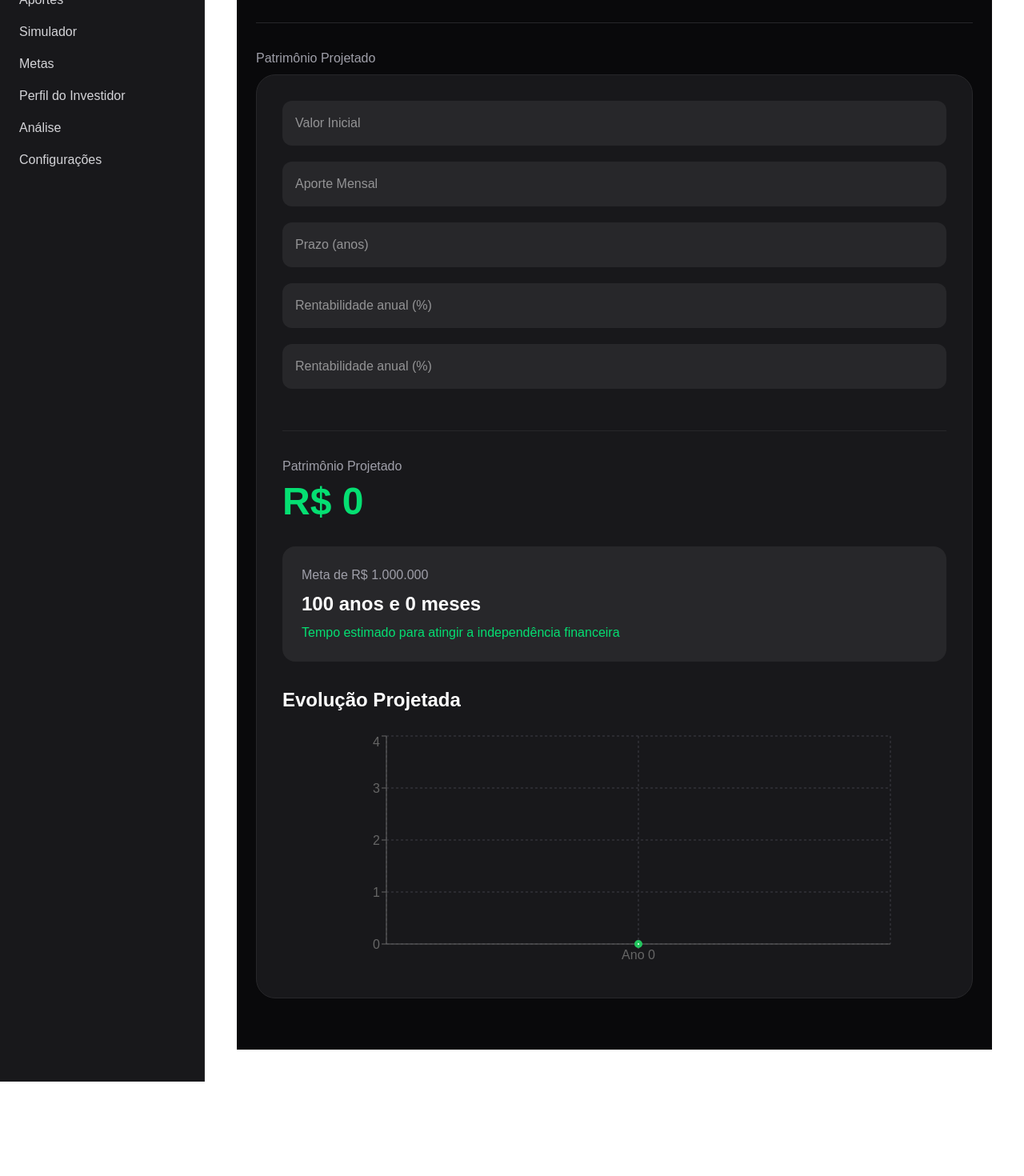
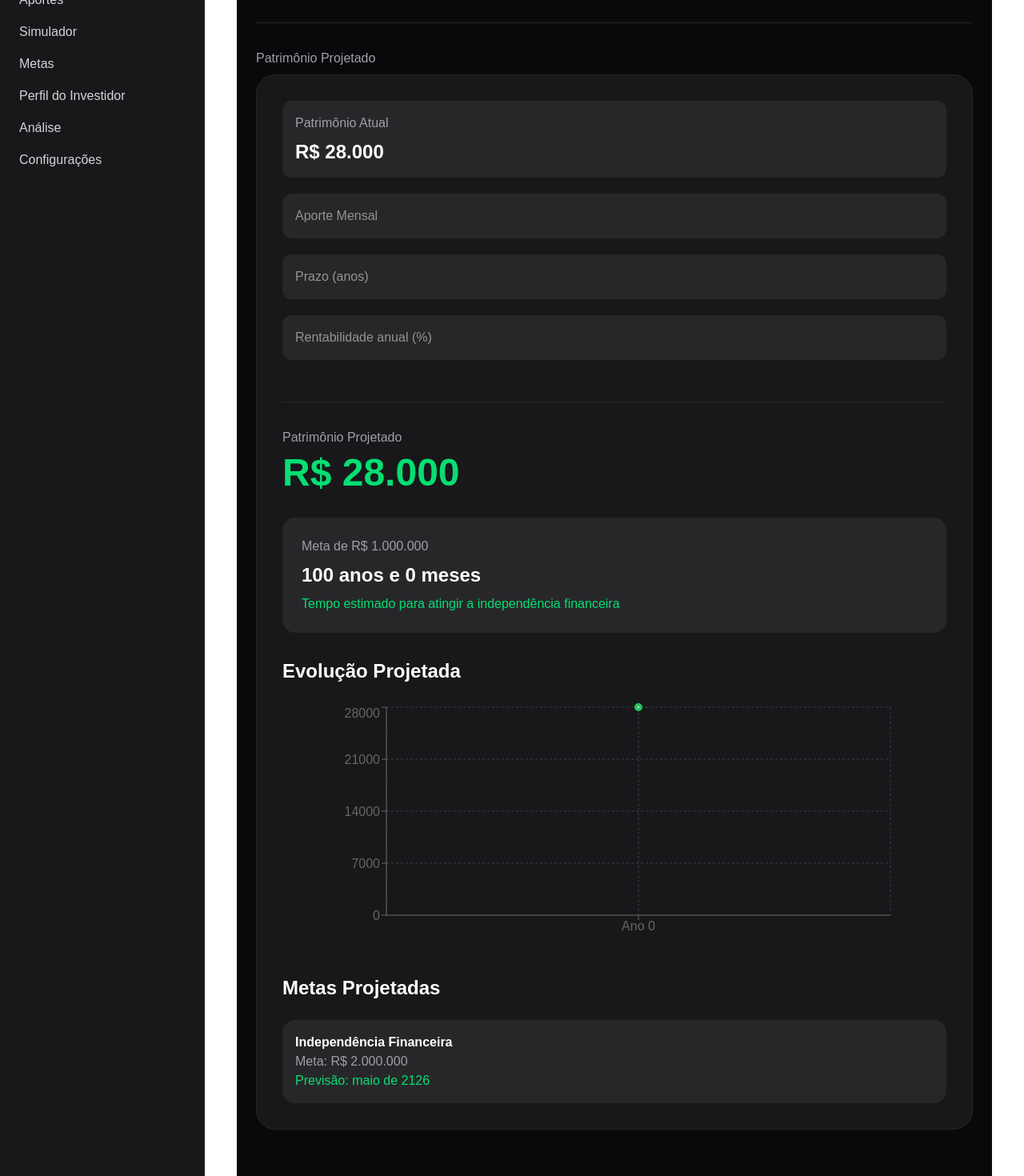
Before and after one commit to joaozinhopereira38-sudo/gestor-patrimonial, a Next.js app: page /simulador in a window 1280 px wide. Shown: the part 220-1690 px from the top of the page at 80% size. Before the commit the page ends 1572 px from the top, so only its background shows below. Built offline with nearby package versions, Linux system fonts and the light colour scheme.

Commit message:
feat: projeção automática de metas

```diff
--- a/src/app/simulador/page.tsx
+++ b/src/app/simulador/page.tsx
@@ -1,6 +1,8 @@
 "use client";
 
 import { useState } from "react";
+
+import { usePortfolioStore } from "@/store/portfolioStore";
 
 import {
   LineChart,
@@ -12,11 +14,22 @@ import {
 } from "recharts";
 
 export default function SimuladorPage() {
-  const [initialValue, setInitialValue] = useState("");
+  const {
+  assets,
+  goals,
+} = usePortfolioStore();
+
+const patrimonioAtual =
+  assets.reduce(
+    (acc, asset) =>
+      acc + asset.value,
+    0
+  );
   const [monthlyValue, setMonthlyValue] = useState("");
   const [years, setYears] = useState("");
   const [rate, setRate] = useState("");
-  const initial = Number(initialValue);
+  const initial =
+  patrimonioAtual;
 const monthly = Number(monthlyValue);
 const annualRate = Number(rate) / 100;
 
@@ -62,6 +75,40 @@ const targetYears =
 
 const remainingMonths =
   targetMonths % 12;
+
+  const goalProjections =
+  goals.map((goal) => {
+    let value =
+      patrimonioAtual;
+
+    let months = 0;
+
+    while (
+      value < goal.target &&
+      months < 1200
+    ) {
+      value =
+        value *
+          (1 + monthlyRate) +
+        monthly;
+
+      months++;
+    }
+
+    const projectedDate =
+      new Date();
+
+    projectedDate.setMonth(
+      projectedDate.getMonth() +
+        months
+    );
+
+    return {
+      ...goal,
+      months,
+      projectedDate,
+    };
+  });
 
   const chartData = [];
 
@@ -111,15 +158,15 @@ for (
 
         <div className="bg-zinc-900 border border-zinc-800 rounded-3xl p-8 space-y-5">
 
-          <input
-            type="number"
-            placeholder="Valor Inicial"
-            value={initialValue}
-            onChange={(e) =>
-              setInitialValue(e.target.value)
-            }
-            className="w-full p-4 rounded-xl bg-zinc-800"
-          />
+         <div className="bg-zinc-800 p-4 rounded-xl">
+  <p className="text-zinc-400 mb-2">
+    Patrimônio Atual
+  </p>
+
+  <h2 className="text-2xl font-bold">
+    R$ {patrimonioAtual.toLocaleString("pt-BR")}
+  </h2>
+</div>
 
           <input
             type="number"
@@ -150,16 +197,6 @@ for (
             }
             className="w-full p-4 rounded-xl bg-zinc-800"
           />
-
-<input
-  type="number"
-  placeholder="Rentabilidade anual (%)"
-  value={rate}
-  onChange={(e) =>
-    setRate(e.target.value)
-  }
-  className="w-full p-4 rounded-xl bg-zinc-800"
-/>
 
 <div className="mt-8 pt-8 border-t border-zinc-800">
   <p className="text-zinc-400 mb-2">
@@ -218,6 +255,48 @@ for (
   </div>
 </div>
 
+<div className="mt-10">
+  <h3 className="text-2xl font-bold mb-6">
+    Metas Projetadas
+  </h3>
+
+  <div className="space-y-4">
+    {goalProjections.map(
+      (goal) => (
+        <div
+          key={goal.id}
+          className="
+            bg-zinc-800
+            p-4
+            rounded-2xl
+          "
+        >
+          <h4 className="font-bold">
+            {goal.title}
+          </h4>
+
+          <p className="text-zinc-400">
+            Meta:
+            R$ {goal.target.toLocaleString("pt-BR")}
+          </p>
+
+          <p className="text-green-400">
+            Previsão:
+            {" "}
+            {goal.projectedDate.toLocaleDateString(
+              "pt-BR",
+              {
+                month: "long",
+                year: "numeric",
+              }
+            )}
+          </p>
+        </div>
+      )
+    )}
+  </div>
+</div>
+
 </div>
 
 </div>
```
